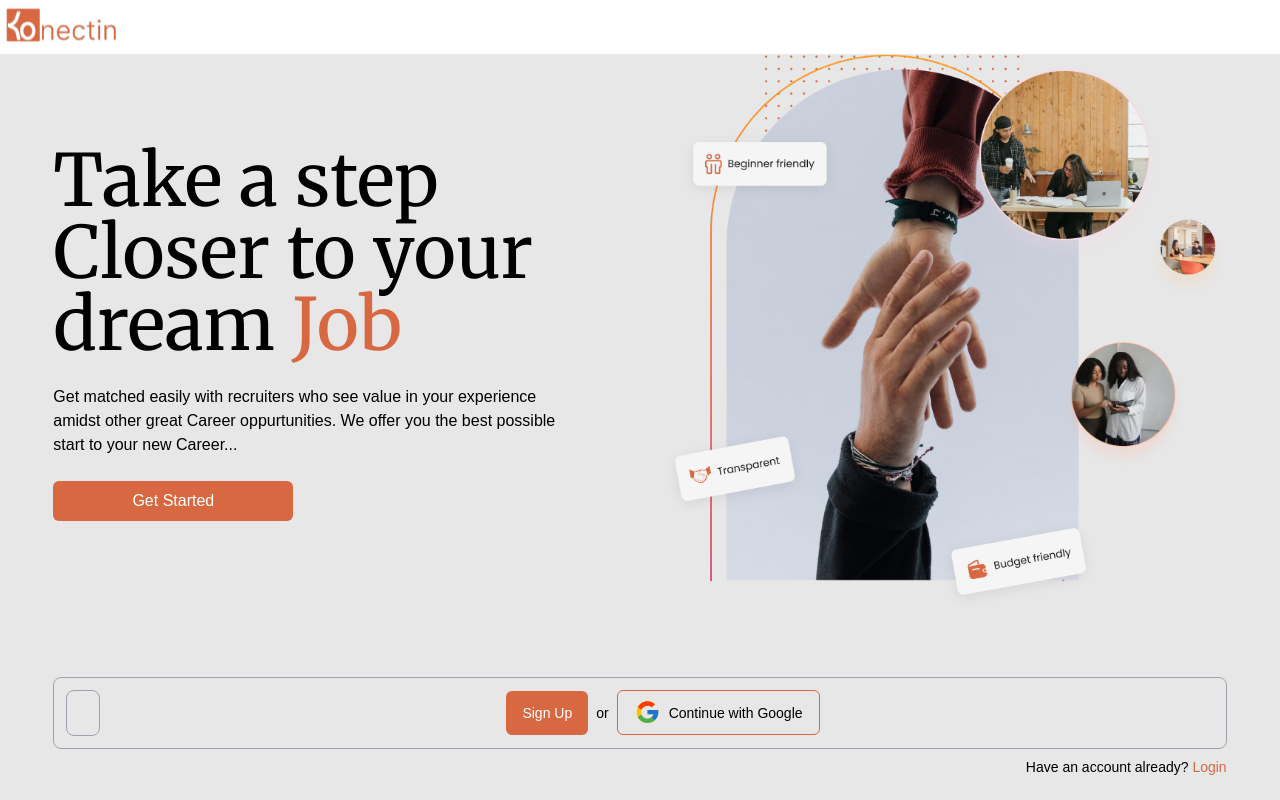
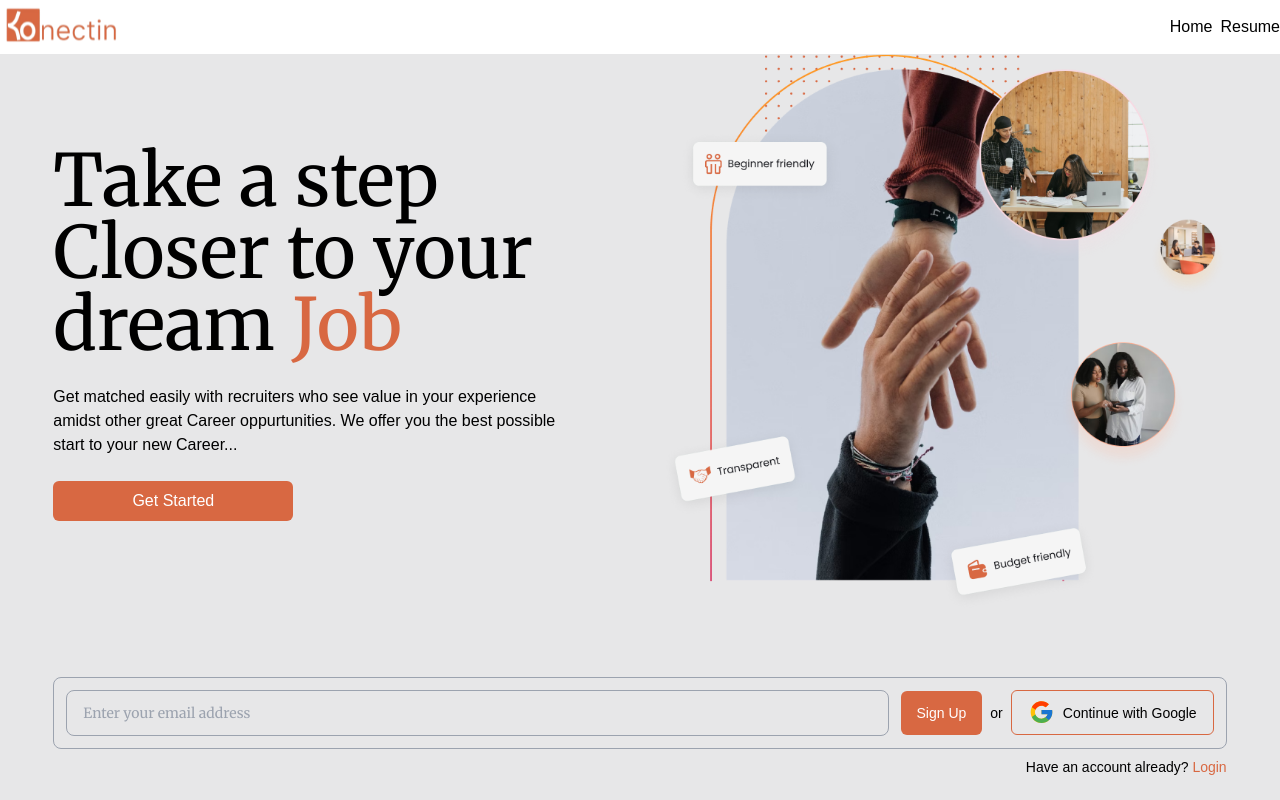
Before and after one commit to konnectintech/Konectin, a React (Vite) app: page / in a window 1280 px wide. Shown: the top 800 px of the page. Built offline with nearby package versions, Linux system fonts and the light colour scheme.

Commit message:
added resume route

```diff
--- a/src/App.jsx
+++ b/src/App.jsx
@@ -1,5 +1,4 @@
 import Header from "./layouts/header";
-import Footer from "./layouts/footer";
 import { BrowserRouter, Routes, Route } from "react-router-dom";
 import SignUp, { SignIn } from "./pages/sign";
 import { RequireAuth } from "./middleware/signAuth";
@@ -15,7 +14,6 @@ function App() {
           <Route path="/" element={<Landing />} />
           <Route path="/resume" element={<ResumeBuilder />} />
         </Routes>
-        <Footer />
       </RequireAuth>
       <Routes>
         <Route path="/login" element={<SignIn />} />
--- a/src/layouts/header/index.jsx
+++ b/src/layouts/header/index.jsx
@@ -1,9 +1,16 @@
+import { Link } from "react-router-dom";
 import { konectinIcon } from "../../assets";
 
 function Header() {
   return (
-    <div className="mb-auto">
-      <img src={konectinIcon} />
+    <div className="mx-auto max-w-screen-2xl flex items-center justify-between mb-auto">
+      <div>
+        <img src={konectinIcon} />
+      </div>
+      <nav className="flex gap-2">
+        <Link to="/">Home</Link>
+        <Link to="/resume">Resume</Link>
+      </nav>
     </div>
   );
 }
--- a/src/middleware/signAuth/index.jsx
+++ b/src/middleware/signAuth/index.jsx
@@ -1,16 +1,28 @@
 import { useState } from "react";
-import { Navigate } from "react-router-dom";
+import { Navigate, useLocation } from "react-router-dom";
+import Footer from "../../layouts/footer";
 
 // Create a Authenication Hook
 export const RequireAuth = ({ children }) => {
+  const nav = useLocation();
   const userIsLogged = useLoginStatus(); // Your hook to get login status
 
   // if you are not signed in then return to signup page
   if (!userIsLogged) {
     return <Navigate to="/signup" />;
   }
+
+  if (nav.pathname === "/login" || "/signup") {
+    return children;
+  }
+
   // else return the page you went to
-  return children;
+  return (
+    <>
+      {children}
+      <Footer />
+    </>
+  );
 };
 
 // Create User logged Hook
--- a/src/pages/landing/index.jsx
+++ b/src/pages/landing/index.jsx
@@ -43,7 +43,8 @@ function Landing() {
               type="text"
               placeholder="Enter your email address"
             />
-            <div className="w-full xs:w-fit flex flex-col xxs:flex-row gap-2 xs:gap-6 items-center justify-center xs:justify-between">
+
+            <div className="w-full md:w-fit flex flex-col xxs:flex-row gap-2 xs:gap-6 items-center justify-center md:justify-between">
               <button className="w-full xxs:w-fit px-4 xs:px-0 xs:w-32 py-3 bg-primaryBtn text-white text-center rounded-md">
                 Sign Up
               </button>
@@ -56,7 +57,7 @@ function Landing() {
           </div>
           <div className="text-right mt-2">
             Have an account already?{" "}
-            <Link to="/signin" className="text-primaryBtn">
+            <Link to="/login" className="text-primaryBtn">
               Login
             </Link>
           </div>
```
